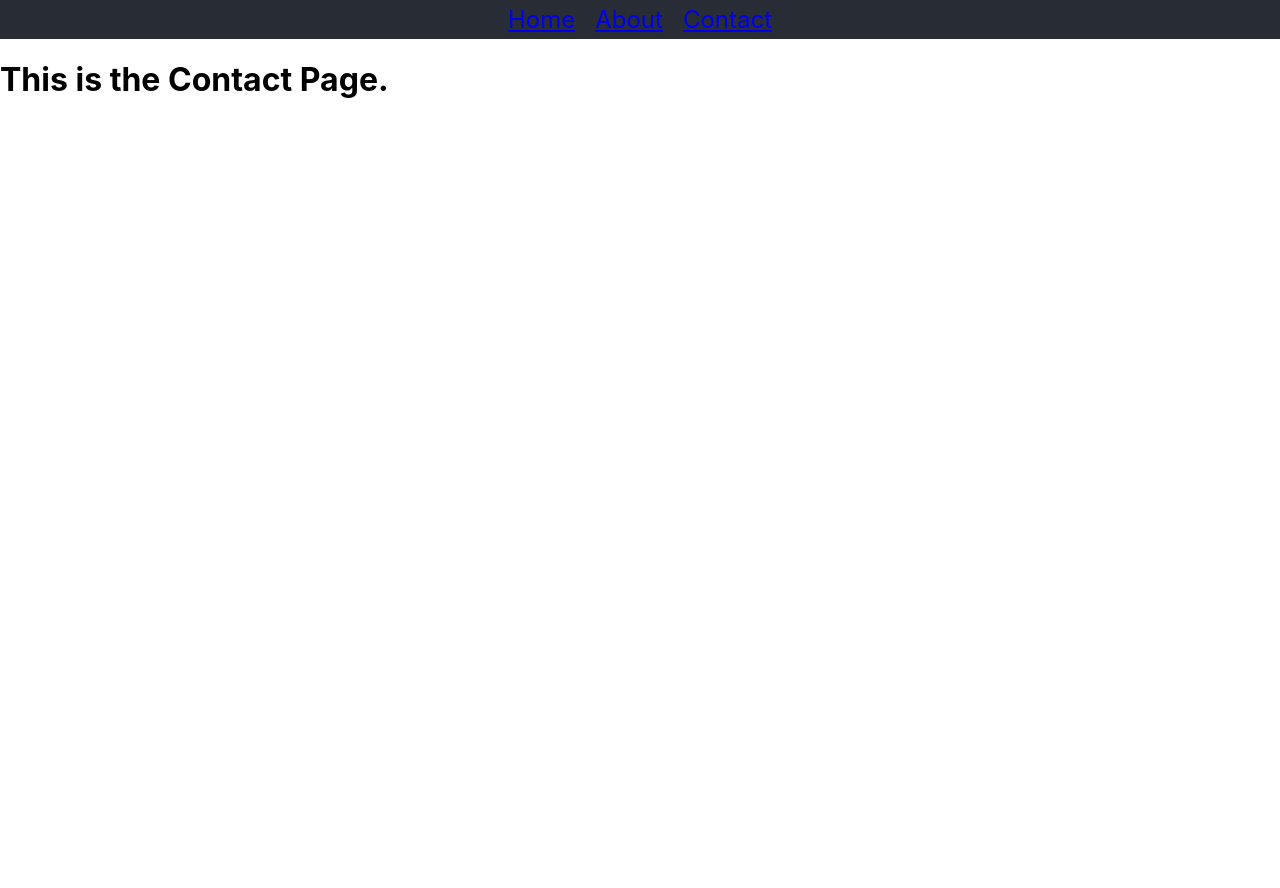
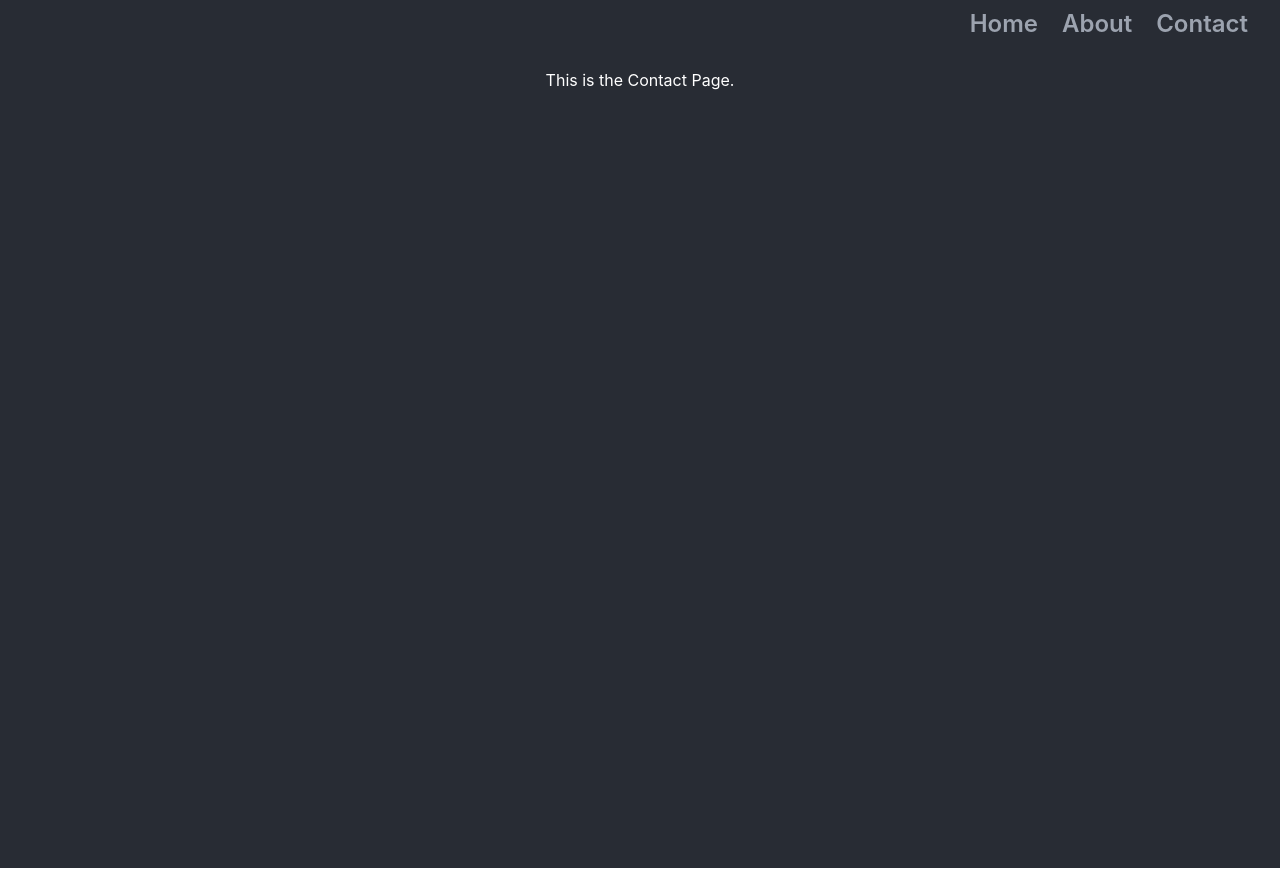
Before and after one commit to Kway-Bait/portfolio, a React (Create React App) app: page /contact in a window 1280 px wide. Before the commit the page ends 800 px from the top, so only its background shows below. Built offline with nearby package versions, Linux system fonts and the light colour scheme.

Commit message:
add tailwind css

```diff
--- a/package.json
+++ b/package.json
@@ -36,5 +36,8 @@
       "last 1 firefox version",
       "last 1 safari version"
     ]
+  },
+  "devDependencies": {
+    "tailwind": "^3.1.0"
   }
 }
--- a/src/App.css
+++ b/src/App.css
@@ -1,5 +1,10 @@
+@tailwind base;
+@tailwind components;
+@tailwind utilities;
+
 .App {
   text-align: center;
+  background-color: #282c34;
 }
 
 .App-logo {
--- a/src/App.js
+++ b/src/App.js
@@ -1,5 +1,5 @@
-import logo from './logo.svg';
-import './App.css';
+// import './output.css';
+import './App.css'
 import { BrowserRouter, Routes, Route, Link } from 'react-router-dom'
 
 import Home from './pages/Home.js';
@@ -8,11 +8,12 @@ import Contact from './pages/Contact.js';
 
 function App() {
   return (
+        <div class="bg-bgbase text-center">
             <BrowserRouter>
-            <nav className="Navbar">
-                <div className="Narbar-item"><Link to="/">Home</Link></div>
-                <div className="Narbar-item"><Link to="/about">About</Link></div>
-                <div className="Narbar-item"><Link to="/contact">Contact</Link></div>
+                <nav class="flex p-2 pr-5 justify-end text-2xl text-gray-400 font-semibold">
+                    <div class="mx-3"><Link to="/">Home</Link></div>
+                    <div class="mx-3"><Link to="/about">About</Link></div>
+                    <div class="mx-3"><Link to="/contact">Contact</Link></div>
                 </nav>
 
                 <Routes>
@@ -21,6 +22,7 @@ function App() {
                     <Route path="/contact" element={<Contact />} />
                 </Routes>
             </BrowserRouter>
+        </div>
   );
 }
 
--- a/src/pages/About.js
+++ b/src/pages/About.js
@@ -1,6 +1,6 @@
 function About() {
     return (
-        <div>
+        <div class="m-5 min-h-screen text-white">
             <h1>This is the About Page</h1>
         </div>
     )
--- a/src/pages/Contact.js
+++ b/src/pages/Contact.js
@@ -1,6 +1,8 @@
 function Contact() {
     return (
-        <h1>This is the Contact Page.</h1>
+        <div class="m-5 min-h-screen text-white">
+            <h1>This is the Contact Page.</h1>
+        </div>
     )
 }
 
--- a/src/pages/Home.js
+++ b/src/pages/Home.js
@@ -1,22 +1,7 @@
-import logo from '../logo.svg'
-
 function Home() {
     return (
-        <div className="App">
-        <header className="App-header">
-            <img src={logo} className="App-logo" alt="logo" />
-            <p>
-            Edit <code>src/App.js</code> and save to reload.
-            </p>
-            <a
-            className="App-link"
-            href="https://reactjs.org"
-            target="_blank"
-            rel="noopener noreferrer"
-            >
-            Learn React
-            </a>
-        </header>
+        <div class="m-5 min-h-screen text-white">
+            <h1 class="text-5xl font-bold">Yong Ke Wei</h1>
         </div>
     );
 }
--- /dev/null
+++ b/tailwind.config.js
@@ -0,0 +1,12 @@
+/** @type {import('tailwindcss').Config} */
+export default {
+    content: ["./src/**/*.{html,js}"],
+    theme: {
+        extend: {
+            colors: {
+                'bgbase': '#282c34'
+            },
+        },
+    },
+    plugins: [],
+}
```
Also changed, not shown: src/setupTests.js (deleted, +0 -5 lines), 2 other files (tests, documents, lock files or other folders). Lines whose indentation alone changed are shown as unchanged.
